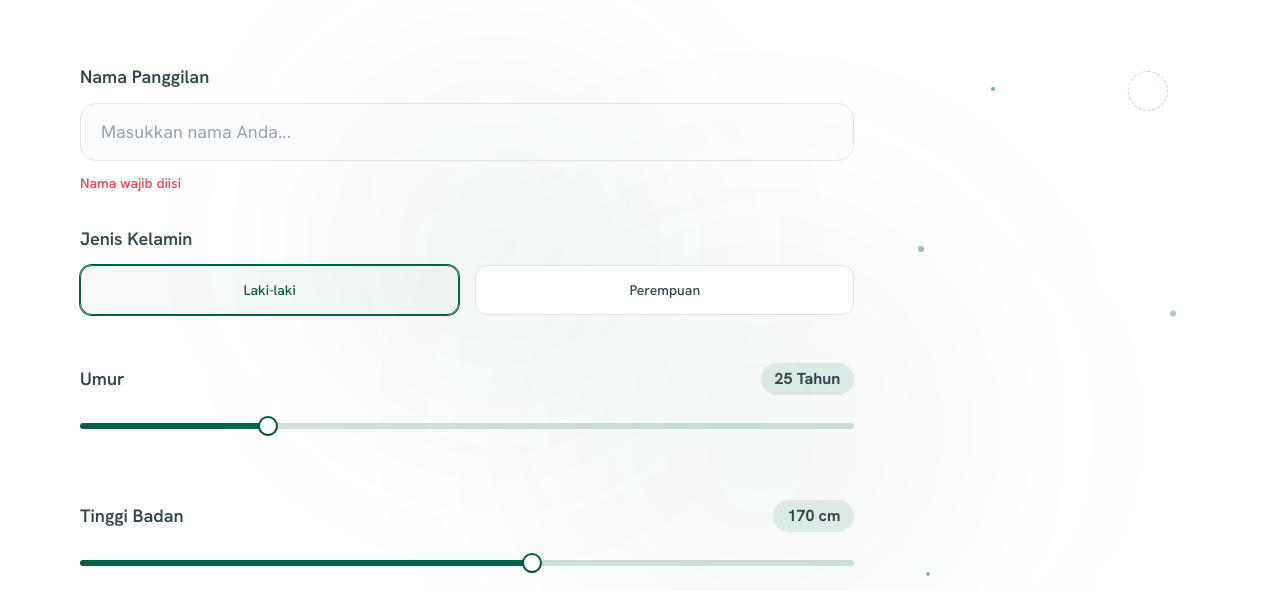
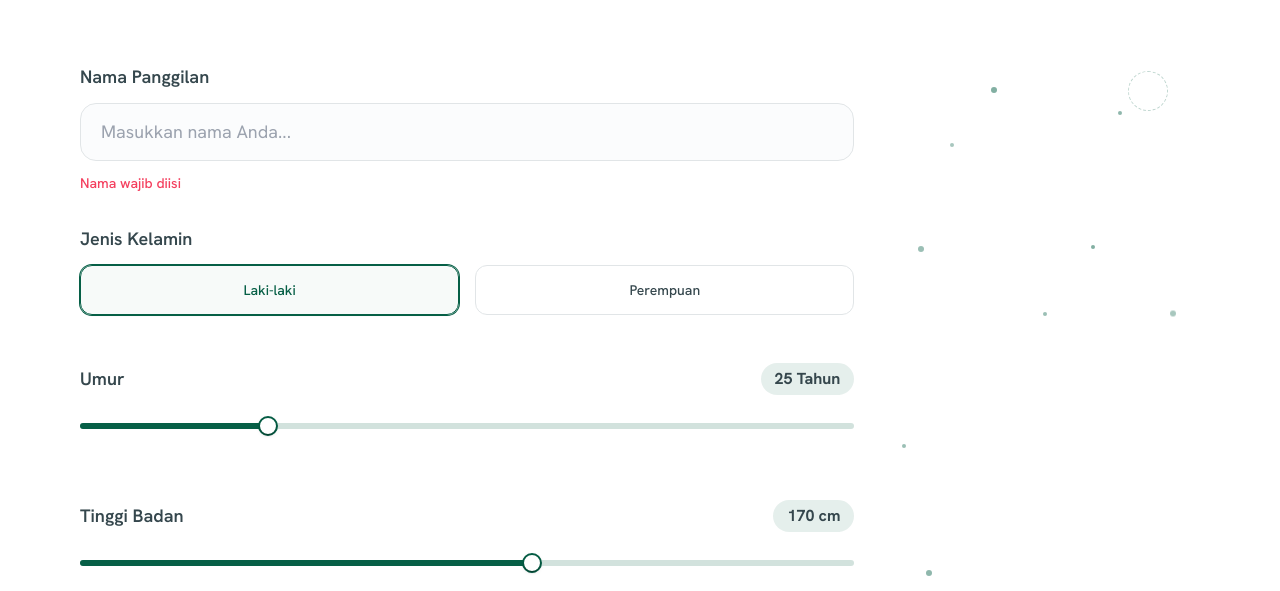
Before and after one commit to Falrlz/obesight-ai, a React (Vite) app in the folder frontend/: page / in a window 1280 px wide. Both pictures are taken after a click on the button "Mulai Skrining". Shown: the part 209-800 px from the top of the page. Built offline with nearby package versions, Linux system fonts and the light colour scheme.

Commit message:
style: optimize illustration layout and remove background blur blobs

```diff
--- a/frontend/src/components/wizard/StepVisualizer.tsx
+++ b/frontend/src/components/wizard/StepVisualizer.tsx
@@ -16,7 +16,7 @@ export const StepVisualizer: React.FC<StepVisualizerProps> = ({ activeStep }) =>
   if (!src) return null;
 
   return (
-    <div className="relative w-full h-full flex items-center justify-center p-8 min-h-[300px] lg:min-h-[400px] overflow-hidden select-none">
+    <div className="relative w-full h-full flex items-center justify-center p-0 min-h-[300px] lg:min-h-[400px] overflow-hidden select-none">
       {/* Rotating dashed rings */}
       <div className="absolute top-6 right-8 w-10 h-10 border border-dashed border-secondary/25 rounded-full animate-spin-slow" />
       <div className="absolute bottom-8 left-6 w-7 h-7 border border-dashed border-secondary/20 rounded-full animate-spin-slow" style={{ animationDirection: 'reverse', animationDuration: '10s' }} />
@@ -24,10 +24,18 @@ export const StepVisualizer: React.FC<StepVisualizerProps> = ({ activeStep }) =>
       {/* Floating particles scattered across the full height so the card never feels empty */}
       <div className="absolute top-1/4 left-8 w-1.5 h-1.5 bg-secondary/40 rounded-full animate-pulse" />
       <div className="absolute bottom-1/4 right-10 w-2 h-2 bg-secondary/30 rounded-full animate-ping" style={{ animationDuration: '3s' }} />
-      <div className="absolute top-10 left-1/3 w-1 h-1 bg-secondary/50 rounded-full animate-pulse" style={{ animationDuration: '2.2s' }} />
-      <div className="absolute bottom-12 right-1/3 w-1 h-1 bg-secondary/40 rounded-full animate-ping" style={{ animationDuration: '4s' }} />
+      <div className="absolute top-10 left-1/3 w-1.5 h-1.5 bg-secondary/50 rounded-full animate-pulse" style={{ animationDuration: '2.2s' }} />
+      <div className="absolute bottom-12 right-1/3 w-1.5 h-1.5 bg-secondary/40 rounded-full animate-ping" style={{ animationDuration: '4s' }} />
       <div className="absolute top-1/3 right-6 w-1.5 h-1.5 bg-secondary/35 rounded-full animate-bounce" style={{ animationDuration: '3.5s' }} />
-      <div className="absolute bottom-1/3 left-10 w-1 h-1 bg-secondary/45 rounded-full animate-pulse" style={{ animationDuration: '2.8s' }} />
+      <div className="absolute bottom-1/3 left-10 w-1.5 h-1.5 bg-secondary/45 rounded-full animate-pulse" style={{ animationDuration: '2.8s' }} />
+      <div className="absolute top-1/2 left-4 w-1 h-1 bg-secondary/40 rounded-full animate-ping" style={{ animationDuration: '3.8s' }} />
+      <div className="absolute top-16 right-1/4 w-1 h-1 bg-secondary/45 rounded-full animate-pulse" style={{ animationDuration: '2.6s' }} />
+      <div className="absolute bottom-20 left-1/4 w-2 h-2 bg-secondary/25 rounded-full animate-bounce" style={{ animationDuration: '4.2s' }} />
+      <div className="absolute top-1/3 left-1/2 w-1 h-1 bg-secondary/40 rounded-full animate-pulse" style={{ animationDuration: '3.2s' }} />
+      <div className="absolute bottom-1/4 left-1/2 w-1.5 h-1.5 bg-secondary/30 rounded-full animate-ping" style={{ animationDuration: '4.6s' }} />
+      <div className="absolute top-1/4 right-1/3 w-1 h-1 bg-secondary/50 rounded-full animate-bounce" style={{ animationDuration: '3s' }} />
+      <div className="absolute bottom-16 right-8 w-1 h-1 bg-secondary/40 rounded-full animate-pulse" style={{ animationDuration: '2.4s' }} />
+      <div className="absolute top-24 left-16 w-1 h-1 bg-secondary/35 rounded-full animate-ping" style={{ animationDuration: '5s' }} />
 
       {/* Illustration */}
       <img
@@ -35,7 +43,7 @@ export const StepVisualizer: React.FC<StepVisualizerProps> = ({ activeStep }) =>
         src={src}
         alt=""
         aria-hidden="true"
-        className="relative w-full max-w-[300px] h-auto drop-shadow-[0_16px_32px_rgba(6,95,70,0.18)] animate-float animate-fade-in"
+        className="relative w-full max-w-full h-auto animate-float animate-fade-in"
       />
     </div>
   );
--- a/frontend/src/pages/WizardPage.tsx
+++ b/frontend/src/pages/WizardPage.tsx
@@ -145,9 +145,6 @@ export const WizardPage: React.FC = () => {
 
   return (
     <div className="relative flex flex-col items-center justify-start pt-28 pb-16 md:pt-32 w-full min-h-[calc(100vh-200px)] overflow-hidden bg-background">
-      {/* Ambient background blur blobs */}
-      <div className="absolute top-1/4 left-1/4 w-[350px] h-[350px] rounded-full bg-secondary/5 blur-[100px] pointer-events-none z-0" />
-      <div className="absolute bottom-1/4 right-1/4 w-[400px] h-[400px] rounded-full bg-secondary/5 blur-[120px] pointer-events-none z-0" />
 
       {/* 1. LOADING SCREEN - Medical AI Scanner */}
       {loading && (
```
Also changed, not shown: frontend/src/assets/illustrations/step-3.svg.
